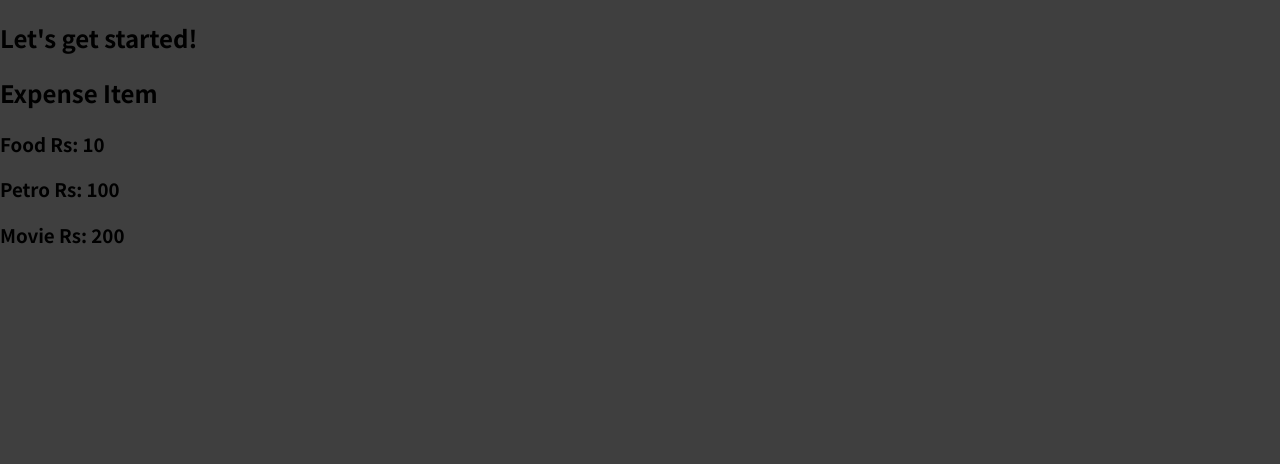
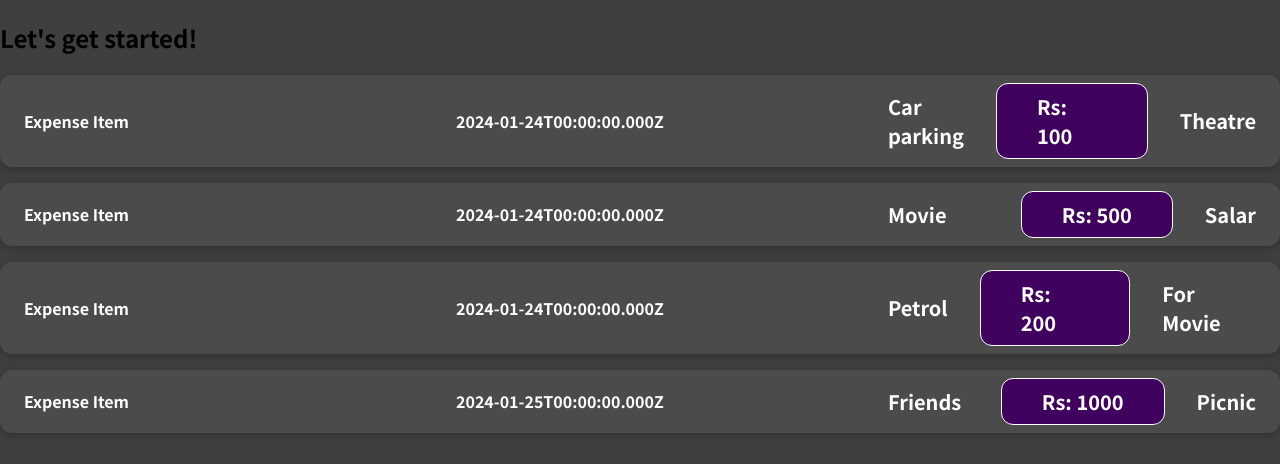
Before and after one commit to mlohithraj/React-Expensetracker, a React (Create React App) app: page / in a window 1280 px wide. Shown: the top 464 px of the page. Built offline with nearby package versions, Linux system fonts and the light colour scheme.

Commit message:
Adding props and looping the expenses

```diff
--- a/src/App.js
+++ b/src/App.js
@@ -4,10 +4,52 @@ import ExpenseItem from "./components/Expenseitem";
 
 
 function App() {
+
+  const expenses = [
+    {
+      title: 'Car parking',
+      amount: 'Rs: 100',
+      location: 'Theatre',
+      date: new Date(2023, 12, 24)
+    },
+    {
+      title: 'Movie',
+      amount: 'Rs: 500',
+      location: 'Salar',
+      date: new Date(2023, 12, 24)
+    },
+    {
+      title: 'Petrol',
+      amount: 'Rs: 200',
+      location: 'For Movie',
+      date: new Date(2023, 12, 24)
+    },
+    {
+      title: 'Friends',
+      amount: 'Rs: 1000',
+      location: 'Picnic',
+      date: new Date(2023, 12, 25)
+    }
+  ]
+
+  const expenseItems = [];
+
+  for (let i = 0; i < expenses.length; i++) {
+    expenseItems.push(
+      <ExpenseItem
+        key={i}
+        title={expenses[i].title}
+        amount={expenses[i].amount}
+        location={expenses[i].location}
+        date={expenses[i].date}
+      />
+    );
+  }
+
   return (
     <div>
       <h2>Let's get started!</h2>
-      <ExpenseItem></ExpenseItem>
+      {expenseItems}
     </div>
   );
 }
--- /dev/null
+++ b/src/components/Expenseitem.css
@@ -0,0 +1,60 @@
+.expense-item {
+  display: flex;
+  justify-content: space-between;
+  align-items: center;
+  box-shadow: 0 2px 8px rgba(0, 0, 0, 0.25);
+  padding: 0.5rem;
+  margin: 1rem 0;
+  border-radius: 12px;
+background-color: #4b4b4b;
+}
+
+.expense-item-description {
+  display: flex;
+  flex-direction: column;
+  gap: 1rem;
+  align-items: flex-end;
+  flex-flow: column-reverse;
+  justify-content: flex-start;
+  flex: 1;
+}
+
+.expense-item h2 {
+  color: #3a3a3a;
+  font-size: 1rem;
+  flex: 1;
+  margin: 0 1rem;
+  color: white;
+}
+
+.expense-item-price {
+  font-size: 1rem;
+  font-weight: bold;
+  color: white;
+  background-color: #40005d;
+  border: 1px solid white;
+  padding: 0.5rem;
+  border-radius: 12px;
+}
+
+@media (min-width: 580px) {
+  .expense-item-description {
+    flex-direction: row;
+    align-items: center;
+    justify-content: flex-start;
+    flex: 1;
+  }
+
+  .expense-item-description h2 {
+    font-size: 1.25rem;
+  }
+
+  .expense-item-price {
+    font-size: 1.25rem;
+    padding: 0.5rem 1.5rem;
+  }
+}
+
+.expense-item-location{
+    color: azure;
+}
--- a/src/components/Expenseitem.js
+++ b/src/components/Expenseitem.js
@@ -1,10 +1,26 @@
-function ExpenseItem() {
+import './Expenseitem.css';
+
+function ExpenseItem(props) {
+    const expenseDate = new Date(2023, 12, 24);
+    const expenseTitle = 'Parking';
+    const expenseAmount = 'Rs: 25';
+    const expenseLocation = 'Beach';
+
     return (
-        <div>
+        <div className='expense-item'>
         <h2>Expense Item</h2>
-        <h3>Food Rs: 10</h3>
-        <h3>Petro Rs: 100</h3>
-        <h3>Movie Rs: 200</h3>
+        <h2>{props.date.toISOString()}</h2>
+        <div className='expense-item-description'>
+        <h2>{props.title}</h2>
+        <div className='expense-item-price'>
+            <h2>{props.amount}</h2>
+        </div>
+        <div className='expense-item-location'>
+            <h2>{props.location}</h2>
+        </div>
+        {/* <h3>Petro Rs: 100</h3>
+        <h3>Movie Rs: 200</h3> */}
+        </div>
         </div>
     )
 }
```
